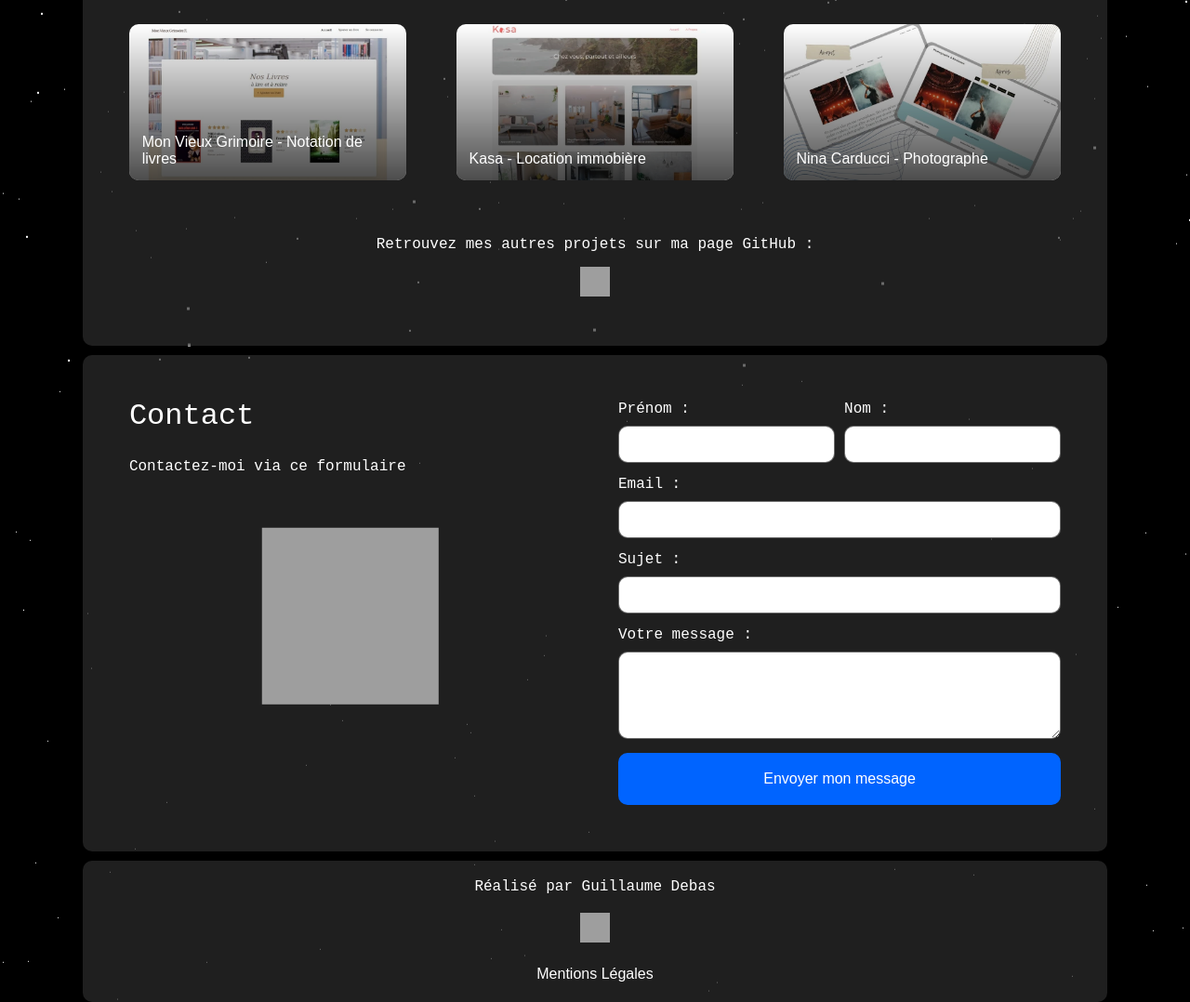
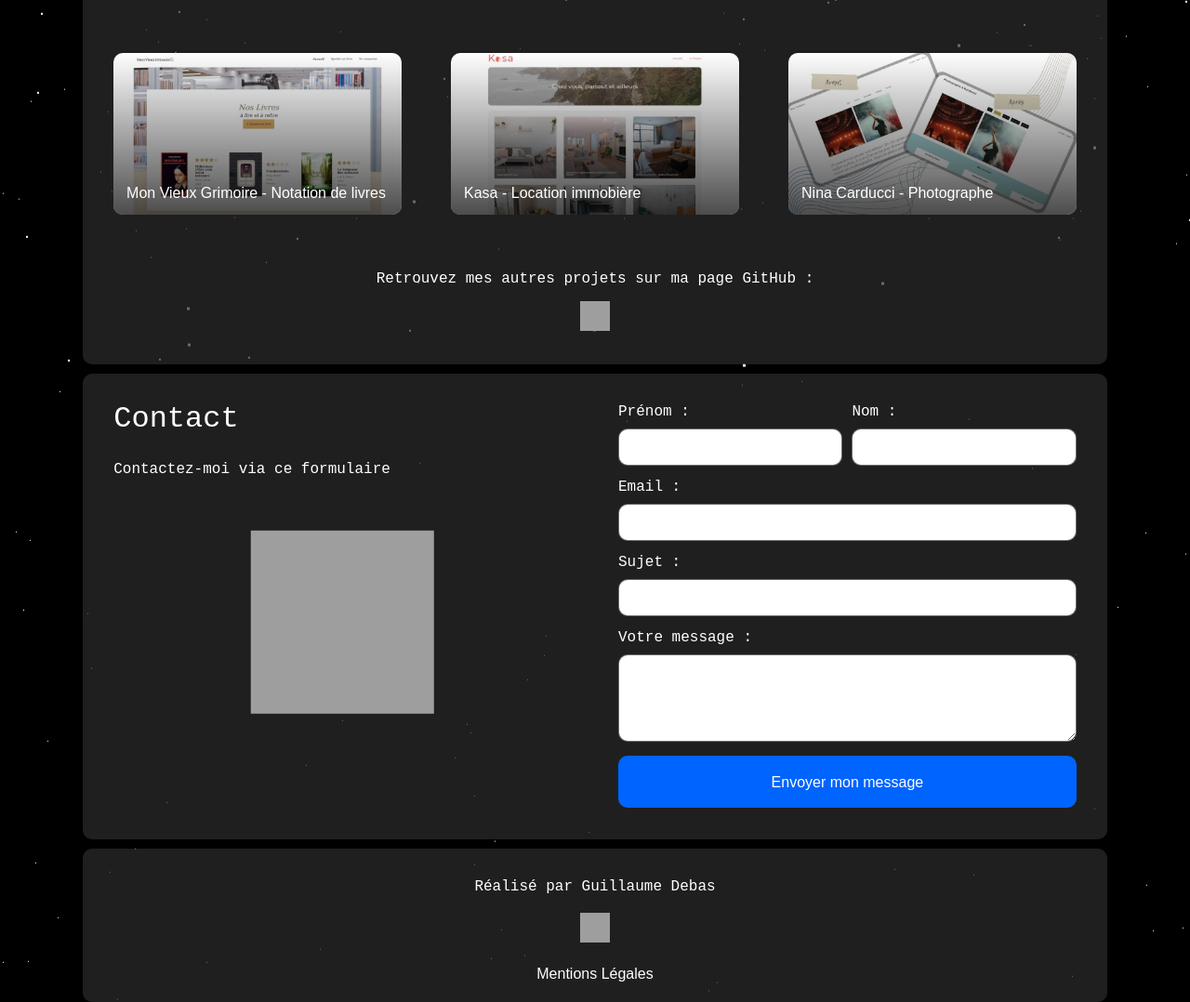
Before and after one commit to guillaumedebas/Portfolio, an Astro site: page / in a window 1280 px wide. Shown: the part 1480-2558 px from the top of the page at 93% size. Built offline with nearby package versions, Linux system fonts and the light colour scheme; Astro itself is replaced by a stand-in of ours; grey boxes are pictures that could not be loaded.

Commit message:
padding section responsivity

```diff
--- a/src/section/About/About.scss
+++ b/src/section/About/About.scss
@@ -5,7 +5,6 @@
   flex-direction: column;
   justify-content: center;
   align-items: center;
-  padding: 25px;
   gap: 1.5rem;
 
   &__title {
--- a/src/section/Contact/Contact.scss
+++ b/src/section/Contact/Contact.scss
@@ -3,7 +3,6 @@
 
 .contact {
   @include section-box;
-  padding: 50px;
   gap: 30px;
 
   @media screen and (max-width: 768px) {
--- a/src/section/Footer/Footer.scss
+++ b/src/section/Footer/Footer.scss
@@ -8,7 +8,7 @@
   flex-direction: column;
   justify-content: center;
   align-items: center;
-  padding: 20px;
+  padding-bottom: 20px;
   &__text {
     color: white;
   }
--- a/src/section/Hero/Hero.scss
+++ b/src/section/Hero/Hero.scss
@@ -6,7 +6,6 @@
     @include section-box;
     flex-direction: column;
     justify-content: center;
-    padding: 25px;
     align-items: center;
     gap: 20px;
 
--- a/src/section/Project/Project.scss
+++ b/src/section/Project/Project.scss
@@ -5,7 +5,6 @@
     flex-direction: column;
     justify-content: center;
     align-items: center;
-    padding: 50px;
     gap: 1rem;
 
     &__title {
--- a/src/section/Technology/Technology.scss
+++ b/src/section/Technology/Technology.scss
@@ -5,7 +5,6 @@
   flex-direction: column;
   justify-content: center;
   align-items: center;
-  padding: 25px;
   gap: 1rem;
 
   &__title {
--- a/src/utils/_mixins.scss
+++ b/src/utils/_mixins.scss
@@ -4,6 +4,7 @@
     display: flex;
     background-color: $background-color;
     border-radius: 10px;
+    padding: clamp(20px, 2.604vw,50px);
 }
 
 @mixin color-hover {
```
